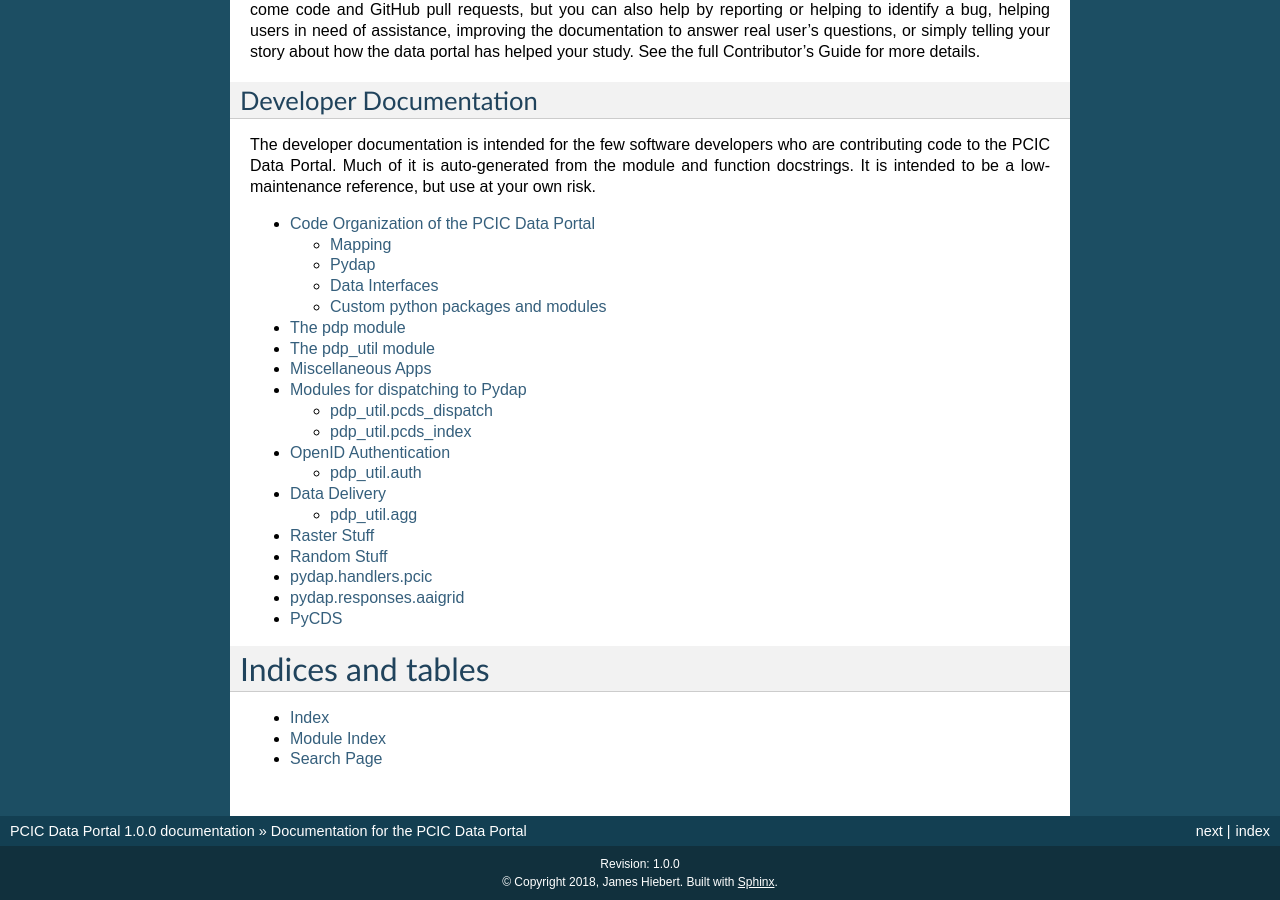
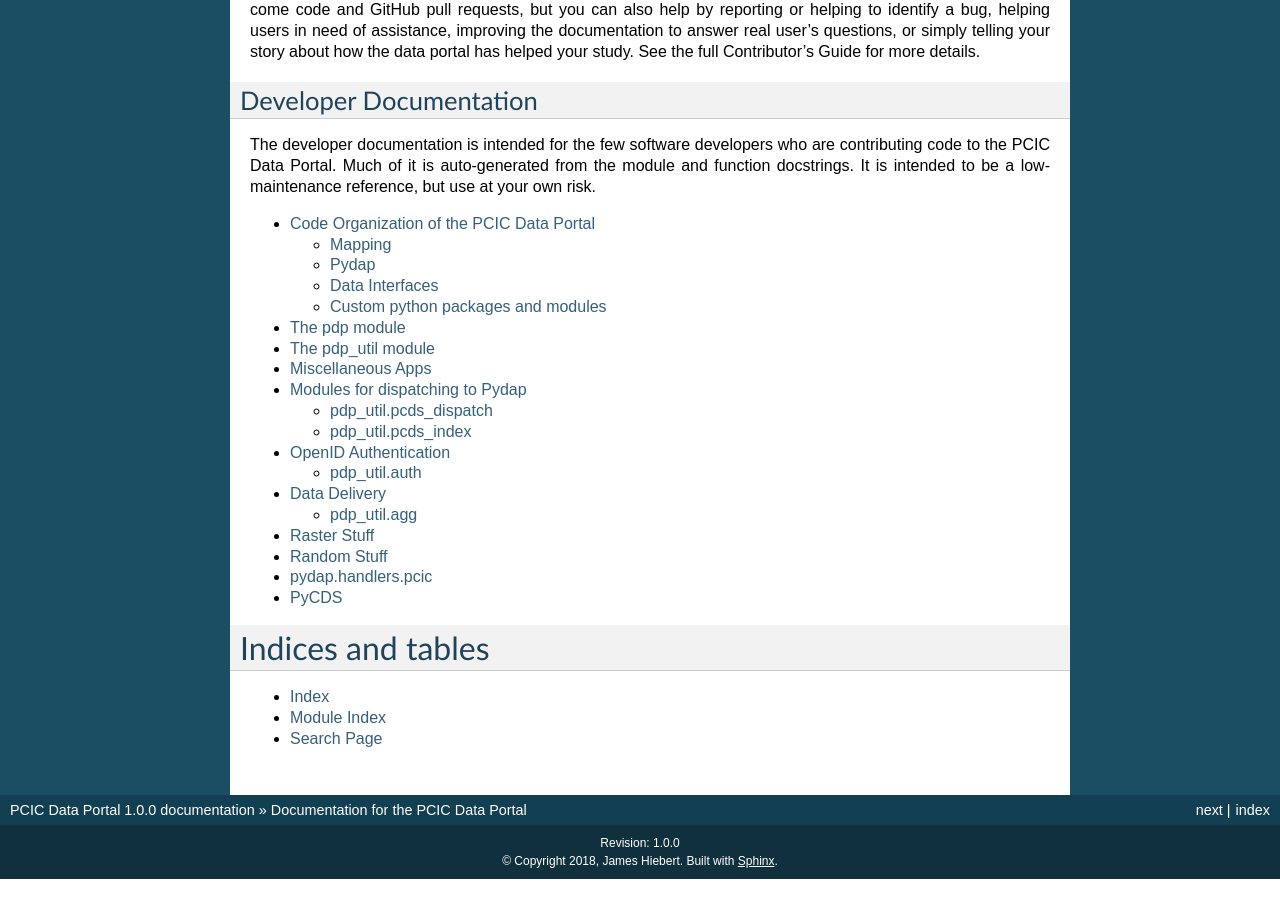
Before and after one commit to pacificclimate/pdp, a Sphinx documentation site: the page built from doc/source/index.rst, in a window 1280 px wide and 900 px high, scrolled down 945 px. Built offline with Sphinx 7.4.7, drawn with Linux system fonts in a browser that asks for light colours; pages that are not in the unit, such as notebooks, are missing from menus; after the commit the page ends 1824 px from its top, so only the background shows below that.

Commit message:
Remove pydap.responses.aaigrid requirement and docs

```diff
--- a/doc/source/index.rst
+++ b/doc/source/index.rst
@@ -36,7 +36,6 @@ The developer documentation is intended for the few software developers who are
    pdp
    pdp_util
    pydap.handlers.pcic
-   pydap.responses.aaigrid
    pycds
 
 Indices and tables
--- a/doc/source/pydap.responses.aaigrid.rst
+++ /dev/null
@@ -1,6 +0,0 @@
-pydap.responses.aaigrid
-=======================
-
-.. automodule:: pydap.responses.aaigrid
-   :members:
-   :special-members:
--- a/requirements.txt
+++ b/requirements.txt
@@ -52,7 +52,6 @@ pydap.handlers.csv==0.3
 pydap.handlers.hdf5==0.5.2
 pydap.handlers.pcic==0.0.11
 pydap.handlers.sql==0.10
-pydap.responses.aaigrid==0.7
 pydap.responses.html==0.3
 pydap.responses.netcdf==0.6.0
 pydap.responses.xlsx==0.1
--- a/setup.py
+++ b/setup.py
@@ -141,7 +141,6 @@ setup(
         "pydap.handlers.hdf5 >=0.5",
         "pydap.responses.netcdf >=0.5",
         "pydap.responses.xls",
-        "pydap.responses.aaigrid >=0.5",
         "pydap.handlers.sql",
         "ga-wsgi-client",
         "slimit",
```
